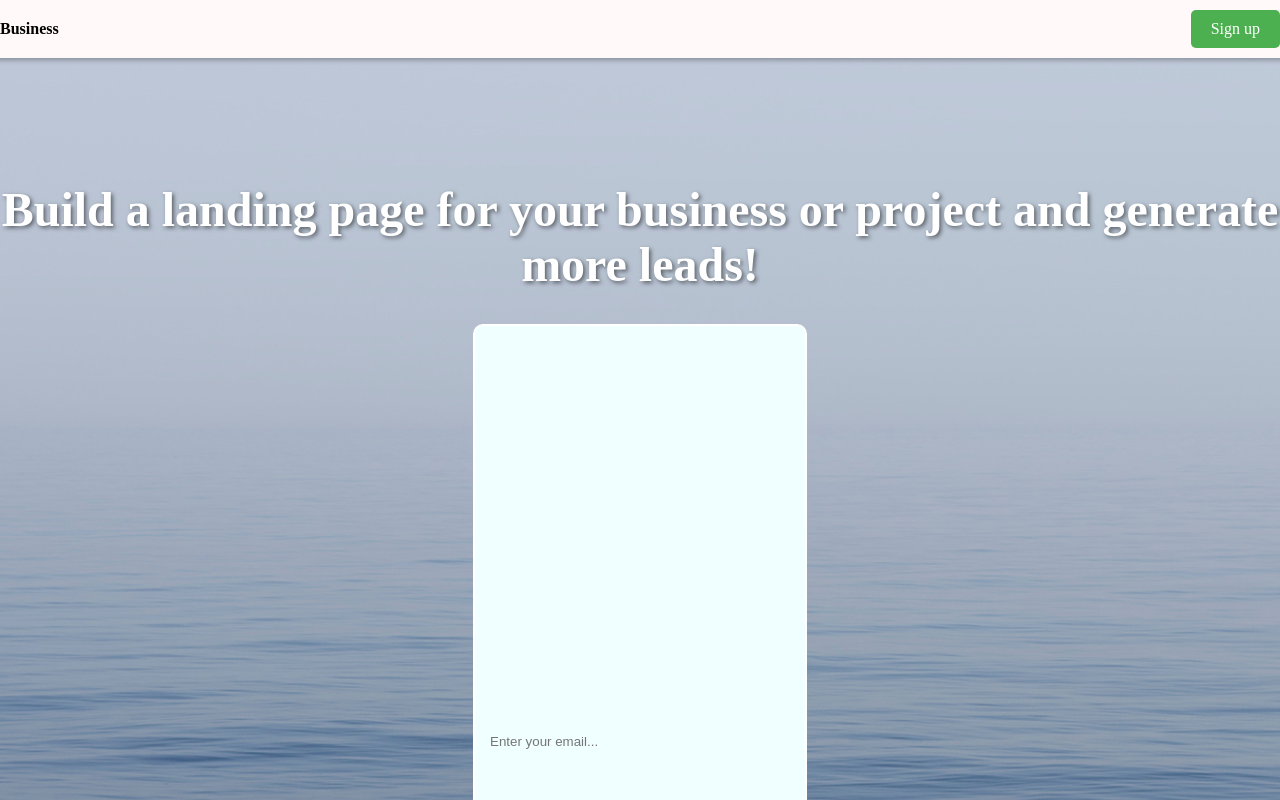
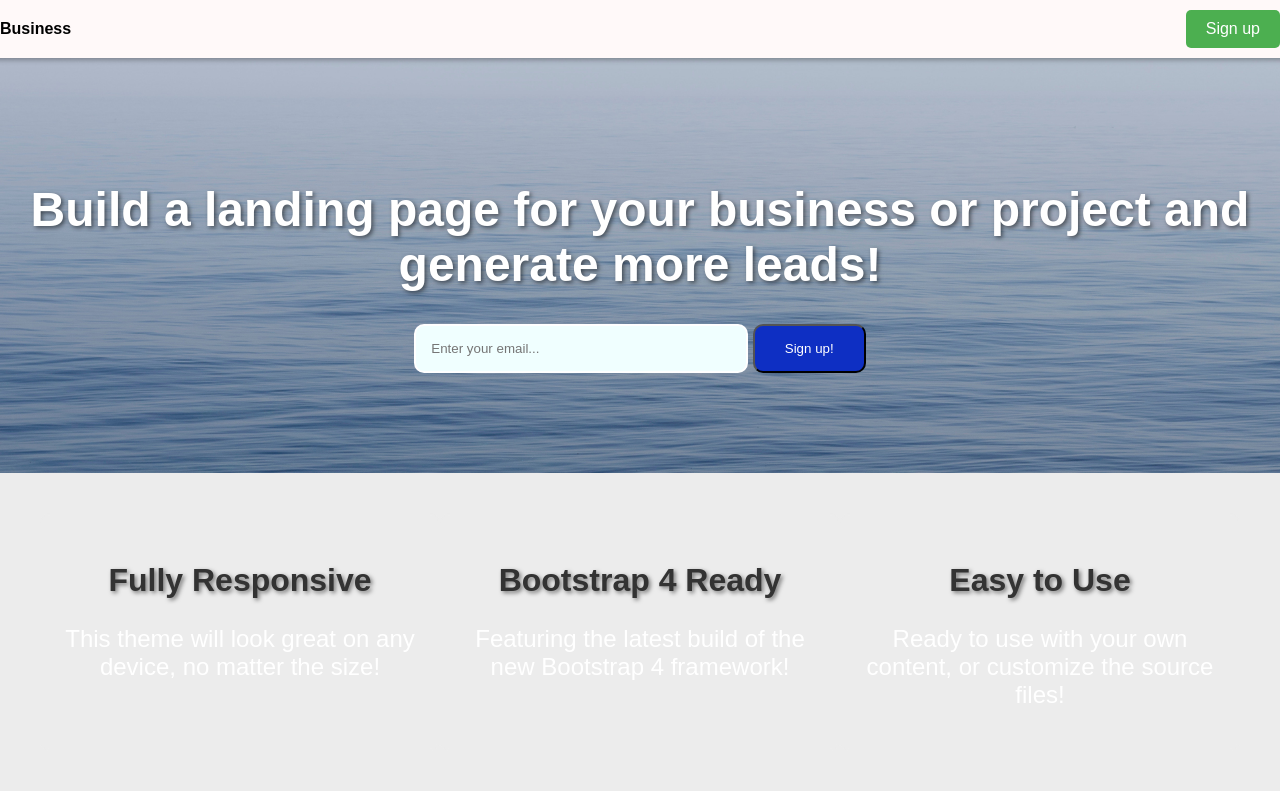
Before and after one commit to Valdute/baigiamasis-antra-versija, a plain HTML site: page index.html in a window 1280 px wide. Shown: the top 800 px of the page. Drawn offline with Linux system fonts and the light colour scheme.

Commit message:
paskutinis

```diff
--- a/style.css
+++ b/style.css
@@ -1,110 +1,10 @@
 body {
-<<<<<<< HEAD
   font-family: Arial, sans-serif;
   margin: 0;
   display: flex;
   flex-direction: column;
   min-height: 100vh;
   }
-
-
-  /* juros paveiksliukas */
-  header {
-    background-image: url('jura.jpg');
-    background-size: cover;
-    background-position: center;
-    margin-top: 50px;
-    display: flex;
-    flex-direction: column;
-    align-items: center;
-    color: white;
-    text-align: center;
-    padding: 100px 0;
-
-  }
-
-  nav {
-    background-color: rgb(255, 249, 249);
-    display: flex;
-    justify-content: space-between;
-    align-items: center;
-    padding: 10px;
-    box-shadow: 0px 2px 5px rgba(0, 0, 0, 0.3);
-    width: 100%;
-    position: fixed; /* Fiksuoja navigaciją viršuje */
-      top: 0; /* Išlaiko navigaciją viršuje */
-      z-index: 1; /* Uždeda navigaciją virš paveikslėlio */
-  }
-
-  .logo {
-      font-weight: bold;
-      color: black;
-  }
-
-  .logo:hover {
-    transform: scale(1.05); /* Slightly enlarge on hover */
-    color: #1118e5;
-  }
-
-  .sign-in {
-    background-color: #4CAF50;
-    color: white;
-    padding: 10px 20px;
-    border-radius: 5px;
-    text-decoration: none;
-  }
-
-  .sign-in:hover {
-    background-color: #3e8e41; /* Slightly darker green on hover */
-    transform: translateY(-2px); /* Small vertical movement */
-  }
-
-
-
-  h1 {
-    font-size: 3rem; /* Pakeisk dydį pagal poreikį */
-    font-weight: bold;
-    color: rgb(228, 14, 14);
-    text-shadow: 2px 2px 4px rgba(0, 0, 0, 0.5); /* Pridėtas šešėlis */
-
-  }
-
-  p {
-    color: rgb(247, 25, 25);
-    font-size: 1.5rem;
-    margin-bottom: 20px;
-    /* background-image: url('jura.jpg'); */
-  }
-
-  input[type="email"] {
-      padding: 15px;
-      background-color: aliceblue;
-      border: 2px solid white;
-      border-radius: 10px;
-      background-color: azure;
-      color: rgb(25, 6, 172);
-      text-size-adjust: 1rem;
-      width: 300px; /* Pakeisk plotį pagal poreikį */
-  }
-
-  button {
-      padding: 15px 30px;
-      border-radius: 10px;
-      background-color: #0e2fc3;
-      color: white;
-      cursor: pointer;
-
-
-
-  }
-  input[type="email"] {
-=======
-font-family: Arial, sans-serif;
-margin: 0;
-display: flex;
-flex-direction: column;
-min-height: 100vh;
-}
 
 
 /* juros paveiksliukas */
@@ -176,7 +76,6 @@ p {
 }
 
 input[type="email"] {
->>>>>>> 047b484085e5a05b19e326af7828b59e74d5bfb3
     padding: 15px;
     background-color: aliceblue;
     border: 2px solid white;
```
